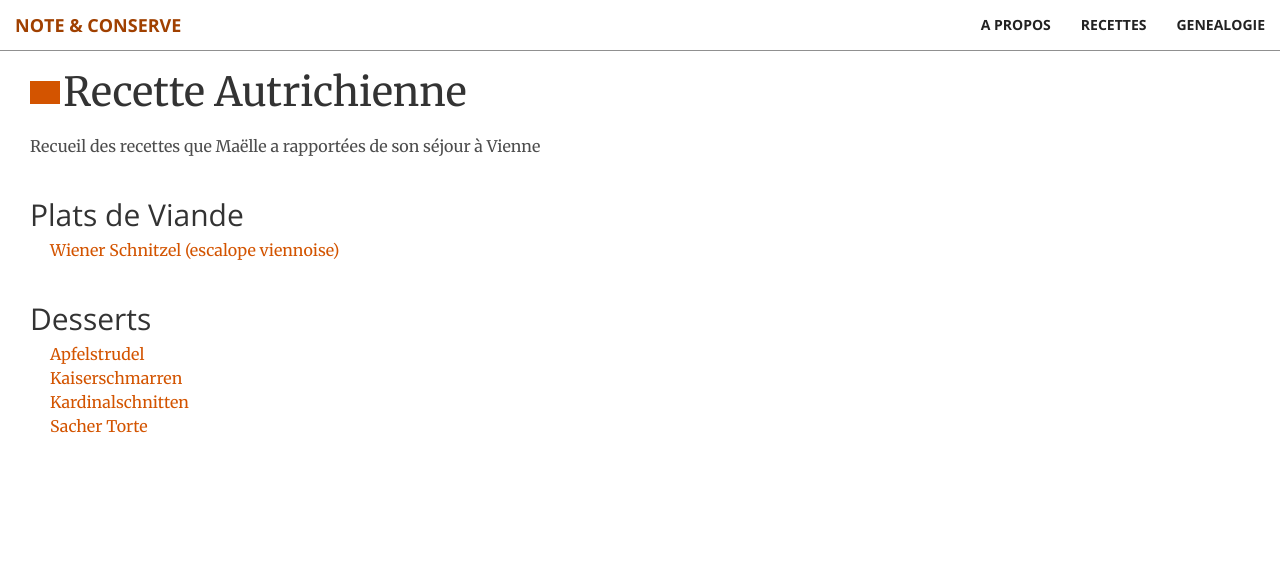
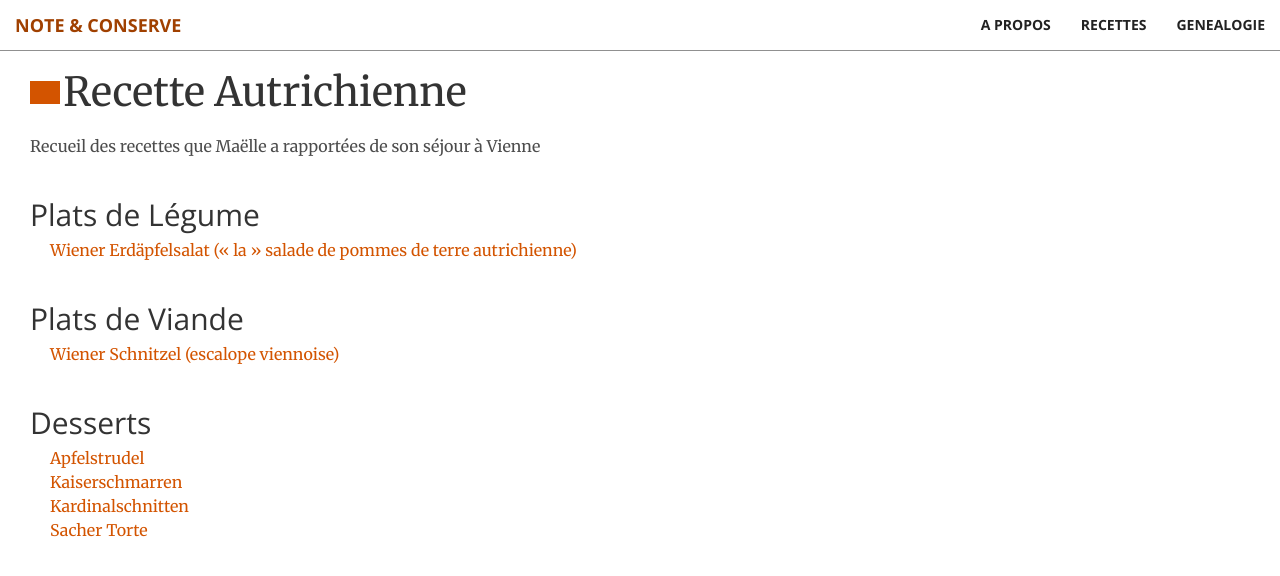
Before and after one commit to brignogan/brignogan.github.io, a Jekyll site: the page built from pages/autriche.md, in a window 1280 px wide. Shown: the top 576 px of the page. Built offline with Jekyll 4.4.1, drawn with Linux system fonts in a browser that asks for light colours; grey boxes are pictures that could not be loaded.

Commit message:
tag platLegume est operationel

```diff
--- a/_layouts/page.html
+++ b/_layouts/page.html
@@ -64,6 +64,18 @@
     {% endfor %}
   {% endif %}
 
+  {% assign dish_sortedPosts =  subcat_sortedPosts | where: 'tag_plat','platLegume' %}
+  {% assign dish_length  = dish_sortedPosts | size %}
+  {% if dish_length > 0 %}
+    <h2 class="page-title"> Plats de Légume </h2>
+    {% for post in dish_sortedPosts %}
+        <p style="margin:0">
+        <a class = "page-list" href="{{ post.url }}/#tag">{{ post.title }}</a>
+        </p>
+    {% endfor %}
+  {% endif %}
+
+
   {% assign dish_sortedPosts =  subcat_sortedPosts | where: 'tag_plat','platViande' %}
   {% assign dish_length  = dish_sortedPosts | size %}
   {% if dish_length > 0 %}
```
